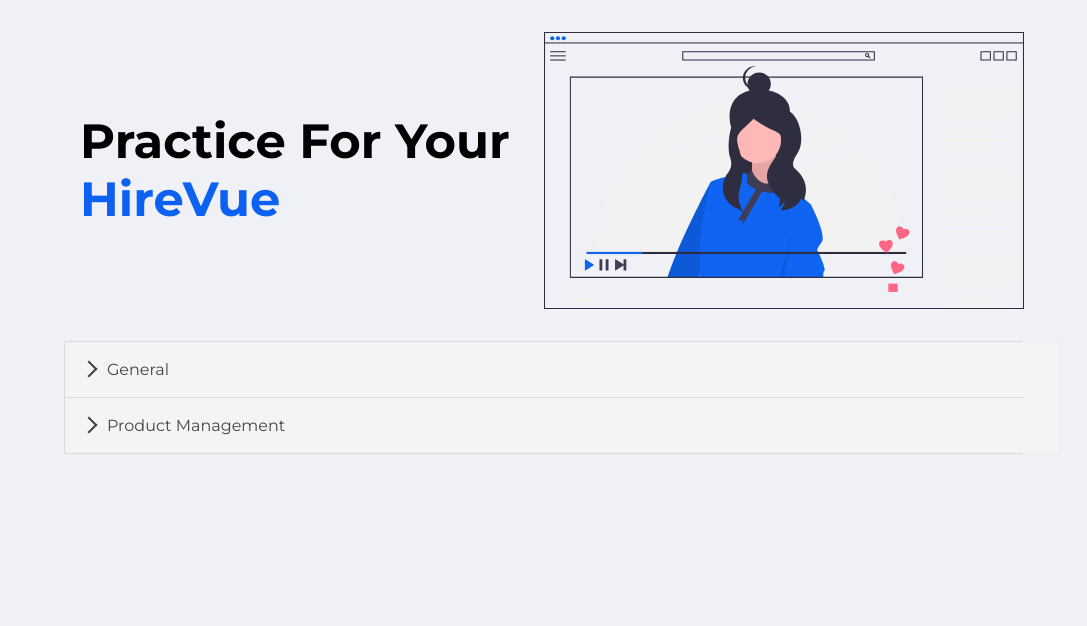
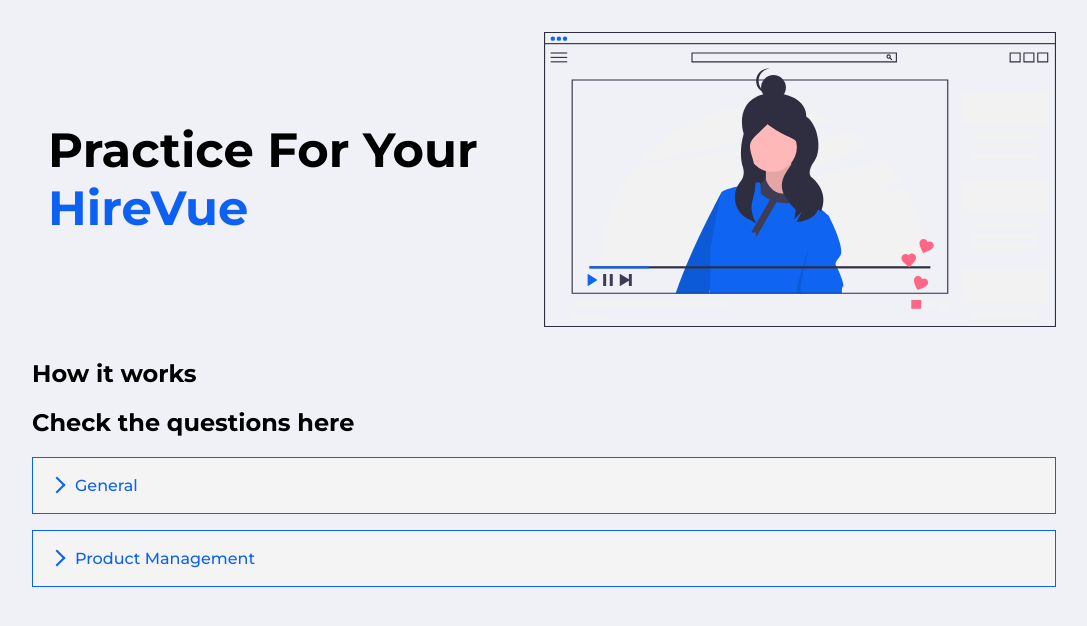
Before and after one commit to Dinesh-Kalamegam/one-way-interview-practice, a React (Create React App) app: page / in a window 1280 px wide. Shown: the top 626 px of the page, without its empty margins (96-1183 px from the left). Built offline with nearby package versions, Linux system fonts and the light colour scheme.

Commit message:
added styling to the question list accordions

```diff
--- a/src/App.js
+++ b/src/App.js
@@ -9,11 +9,12 @@
   AccordionItemHeading,
   AccordionItemButton,
   AccordionItemPanel,
+  AccordionItemState
 } from 'react-accessible-accordion';
 
 // Demo styles, see 'Styles' section below for some notes on use.
-import 'react-accessible-accordion/dist/fancy-example.css';
-
+// import 'react-accessible-accordion/dist/fancy-example.css';
+import './components/AccordionStyle.scss'
 
 function App() {
   const questions = require("./questions.json")
@@ -29,13 +30,21 @@
             {/* Hero Row of the Homepage */}
             <HomeHero />
 
+            <h2>How it works</h2>
+            <h2>Check the questions here</h2>
             {/* The Question and Links */}
             <Accordion allowMultipleExpanded allowZeroExpanded >
               {
                 Object.entries(questions).map(([k, v]) => (
                   <AccordionItem key={k}>
                     <AccordionItemHeading>
-                      <AccordionItemButton>{k}</AccordionItemButton>
+                      <AccordionItemButton>
+                        {k}
+                        {/* <AccordionItemState>
+                            {({ expanded }) => (expanded ? 'expanded' : 'collapsed')}
+                        </AccordionItemState> */}
+
+                      </AccordionItemButton>
                     </AccordionItemHeading>
                     {
                       v.map((x, index) =>
--- a/src/App.scss
+++ b/src/App.scss
@@ -5,19 +5,3 @@
     padding: 0;
     margin: 0 auto;
 }
-
-.questions{
-    padding: 2em;
-}
-
-.title,
-.question-type{
-    color: black;
-}
-.question-link{
-    color: black;
-    text-decoration: none;
-    margin: 0;
-    margin: 1em;
-
-}
--- /dev/null
+++ b/src/components/AccordionStyle.scss
@@ -0,0 +1,79 @@
+/**
+* ----------------------------------------------
+* Modified Demo styles
+* ----------------------------------------------
+**/
+
+@import 'globals';
+
+.accordion {
+    // border: 1px solid rgba(0, 0, 0, 0.1);
+    border-radius: 2px;
+}
+
+.accordion__item + .accordion__item {
+    // border-top: 1px solid rgba(0, 0, 0, 0.1);
+    margin: 1em 0;
+}
+
+.accordion__button {
+    background-color: #f4f4f4;
+    color: $accent-color;
+    font-weight: 500;
+    cursor: pointer;
+    padding: 18px;
+    text-align: left;
+    border: none;
+    border: solid 1px $accent-color;
+}
+
+.accordion__button:hover {
+    // background-color: #ddd;
+    background-color: $accent-color;
+    color: white;
+}
+
+.accordion__button:before {
+    display: inline-block;
+    content: '';
+    height: 10px;
+    width: 10px;
+    margin-right: 12px;
+    border-bottom: 2px solid currentColor;
+    border-right: 2px solid currentColor;
+    transform: rotate(-45deg);
+}
+
+.accordion__button[aria-expanded='true']::before,
+.accordion__button[aria-selected='true']::before {
+    transform: rotate(45deg);
+}
+
+[hidden] {
+    display: none;
+}
+
+.accordion__panel {
+    padding: 1em;
+    border: solid 0.5px black;
+    animation: fadein 0.5s ease-in-out;
+
+    .question-link{
+        color: #000000;
+        text-decoration: none;
+    }
+}
+
+/* -------------------------------------------------- */
+/* ---------------- Animation part ------------------ */
+/* -------------------------------------------------- */
+
+@keyframes fadein {
+    0% {
+        opacity: 0;
+    }
+
+    100% {
+        opacity: 1;
+    }
+}
--- a/src/components/HomeHero.scss
+++ b/src/components/HomeHero.scss
@@ -8,7 +8,7 @@
 .hero-row{
     display: flex;;
     align-items: center;
-    margin-bottom: 2em;
+    margin: 2em 0;
 }
 
 .hero-keyword{
```
